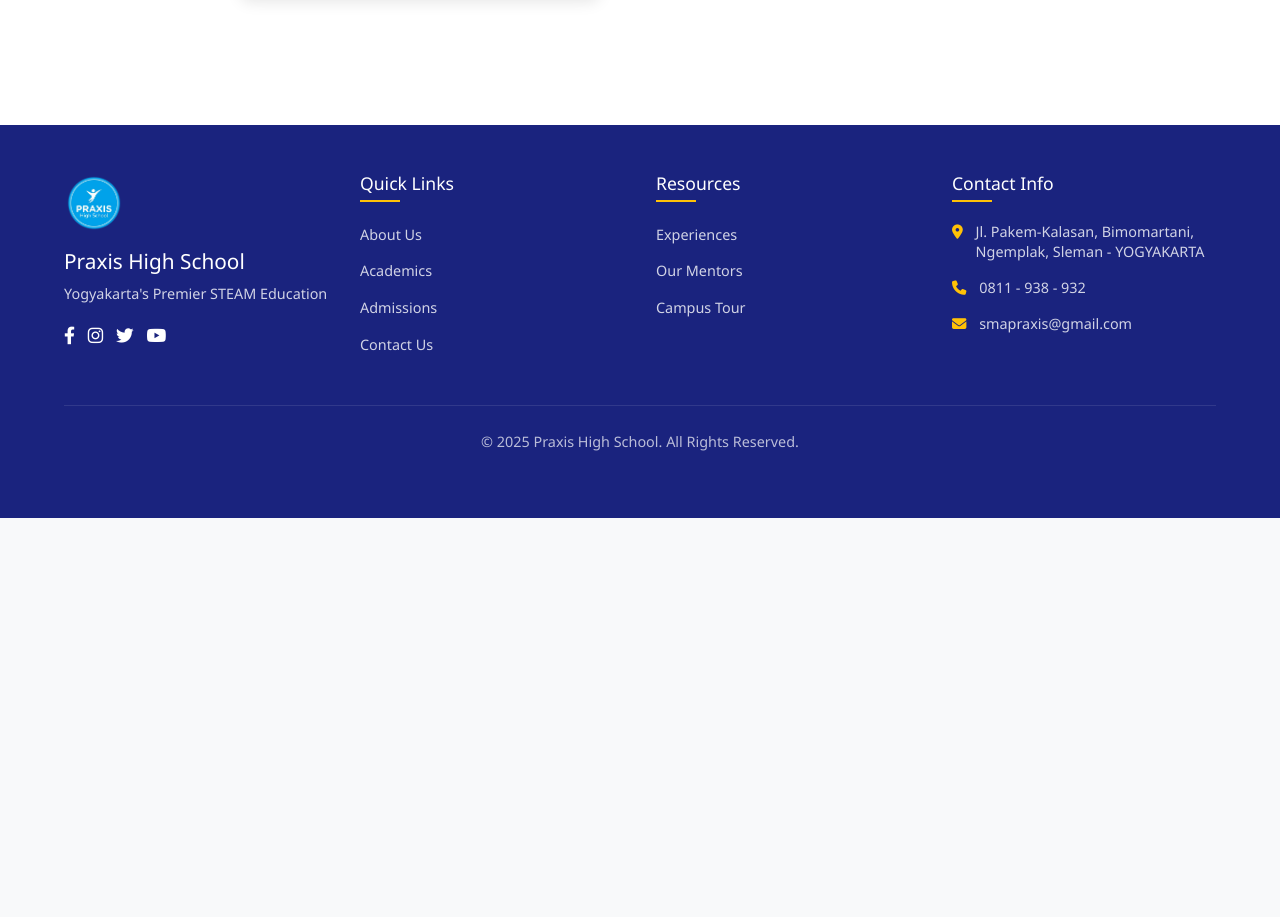
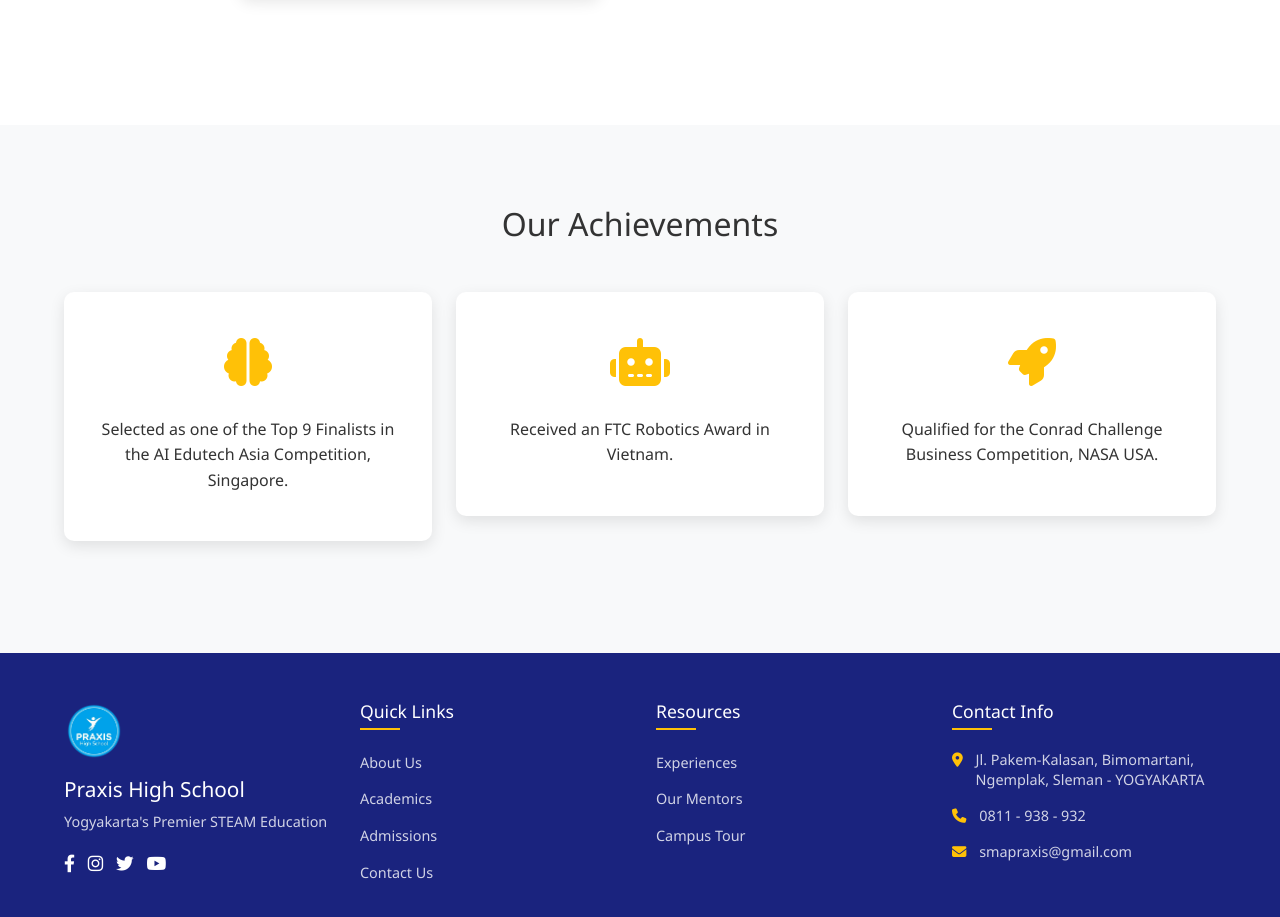
Before and after one commit to hudakurniawan/praxis-website, a plain HTML site: page website-and-photos/about.html in a window 1280 px wide. Shown: the part 2667-3584 px from the top of the page. Before the commit the page ends 3185 px from the top, so only its background shows below. Drawn offline with nearby package versions, Linux system fonts and the light colour scheme.

Commit message:
add achievement & change admission link

```diff
--- a/website-and-photos/about.html
+++ b/website-and-photos/about.html
@@ -147,6 +147,10 @@
       .history-section {
         padding: 5rem 0;
         background-color: var(--white);
+      }
+
+      .achievements-section{
+        padding: 5rem 0;
       }
 
       .timeline {
@@ -443,6 +447,47 @@
           </div>
         </div>
       </section>
+
+      <section class="achievements-section">
+        <div class="container">
+          <h2 class="text-center mb-5">Our Achievements</h2>
+          <div class="row">
+            <div class="col-md-4">
+              <div class="value-card">
+                <div class="value-icon">
+                  <i class="fas fa-brain"></i>
+                </div>
+                <!-- <h4>Innovation</h4> -->
+                <p>
+                  Selected as one of the Top 9 Finalists in the AI Edutech Asia
+                  Competition, Singapore.
+                </p>
+              </div>
+            </div>
+            <div class="col-md-4">
+              <div class="value-card">
+                <div class="value-icon">
+                  <i class="fas fa-robot"></i>
+                </div>
+                <!-- <h4>Excellence</h4> -->
+                <p>Received an FTC Robotics Award in Vietnam.</p>
+              </div>
+            </div>
+            <div class="col-md-4">
+              <div class="value-card">
+                <div class="value-icon">
+                  <i class="fas fa-rocket"></i>
+                </div>
+                <!-- <h4>Collaboration</h4> -->
+                <p>
+                  Qualified for the Conrad Challenge Business Competition, NASA
+                  USA.
+                </p>
+              </div>
+            </div>
+          </div>
+        </div>
+      </section>
     </main>
 
     <!-- Footer -->
```
Also changed, not shown: website-and-photos/admissions.html (+8 -4 lines).
